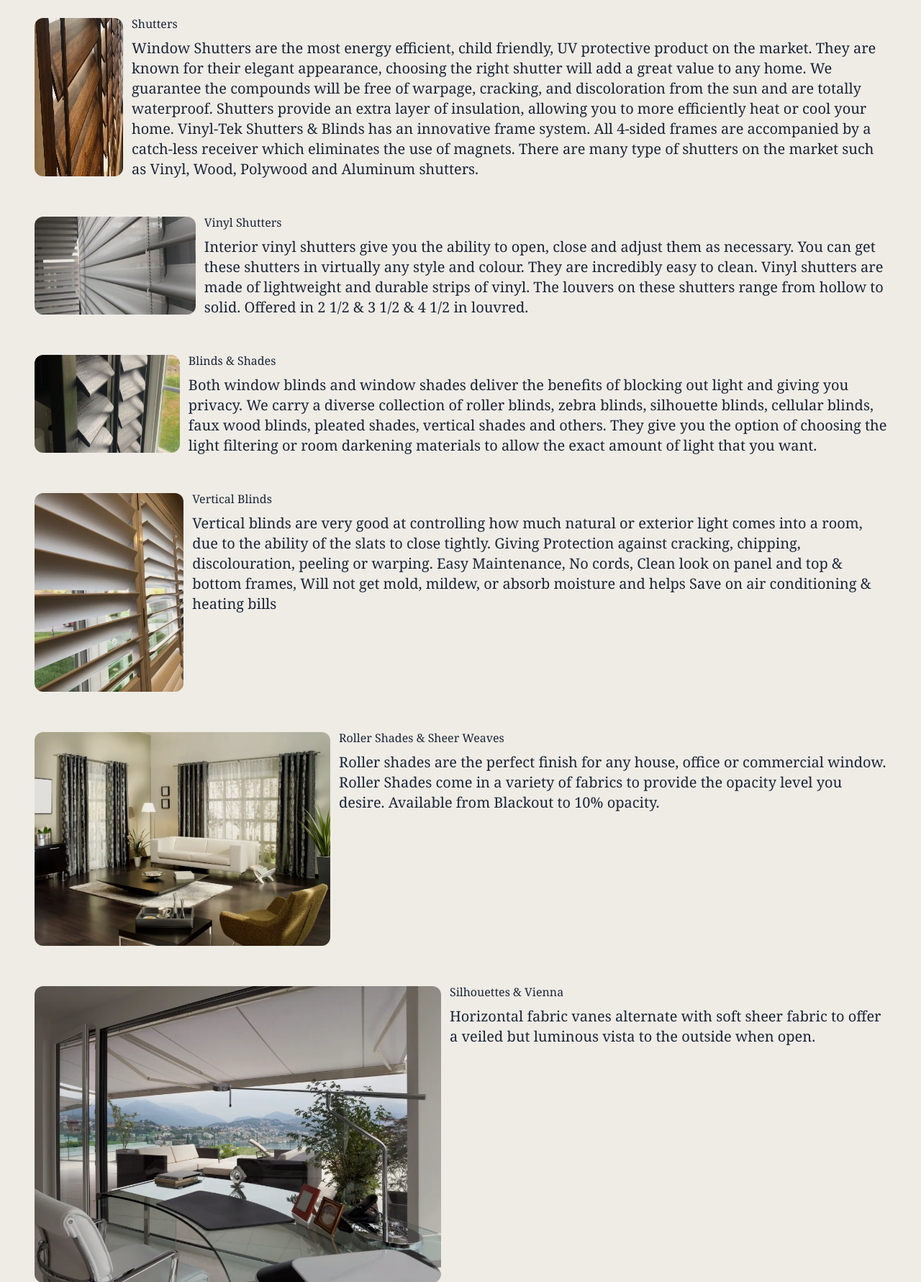
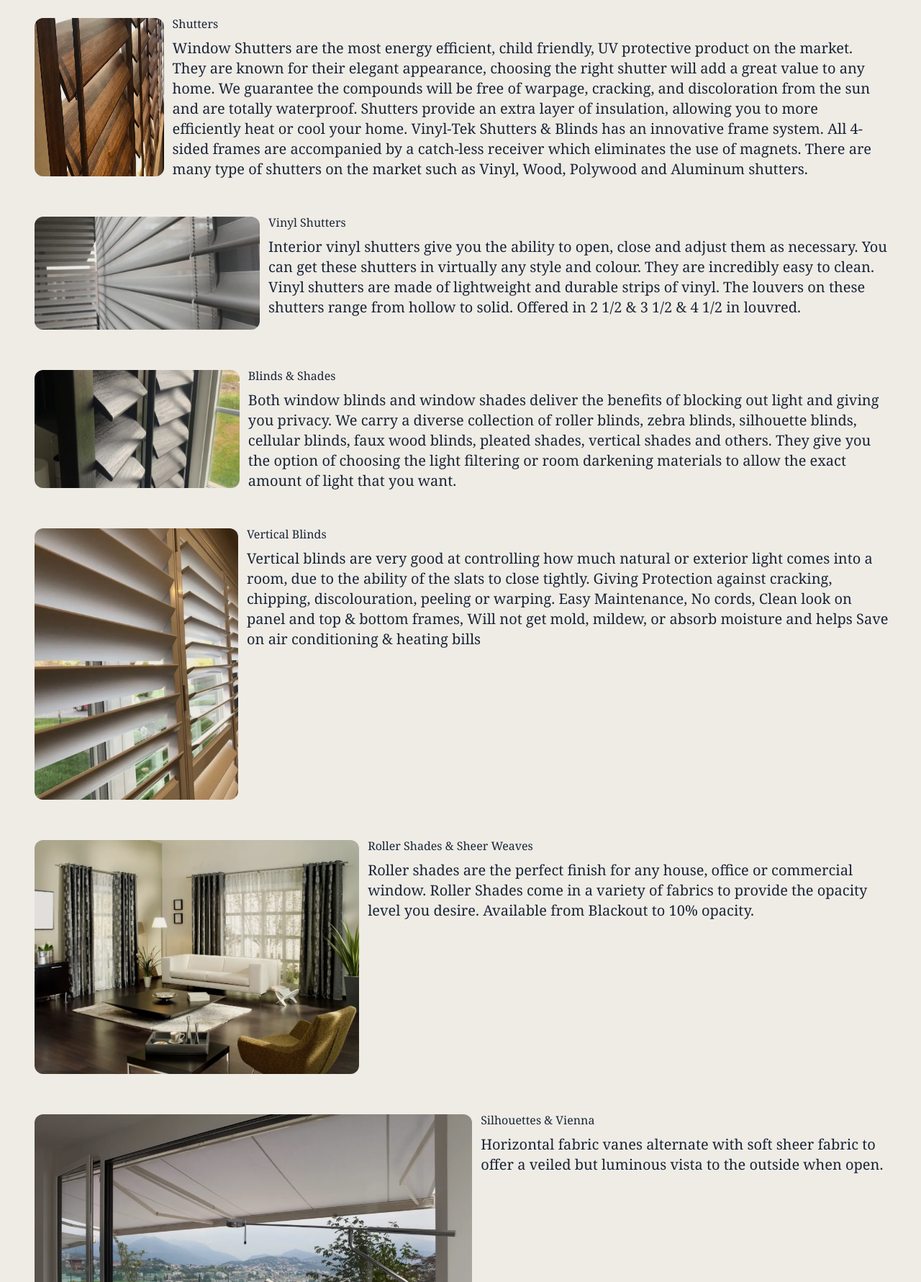
Before and after one commit to Donnie8GO/Laxsen-Website, a website: page Products.html in a window 1280 px wide. Shown: the part 159-1940 px from the top of the page at 72% size. Drawn offline with Linux system fonts and the light colour scheme.

Commit message:
image pls fix yes

```diff
--- a/Products.html
+++ b/Products.html
@@ -28,7 +28,7 @@
         <div class="text-center justify-center p-5 ml-10 mr-10">
             <h1 class="text-4xl text-[#1A2536] p-5">- Our Products -</h1>
             <div class="p-5 flex flex-row">
-                <div class="h-48 w-72 shrink-0 p-2 overflow-hidden">
+                <div class="h-48 w-full shrink-0 p-2 overflow-hidden">
                     <img src="./src/assets/blinds1.webp" class="h-full w-full object-cover rounded-xl mix-blend-multiply">
                 </div>
                 <div class="text-left justify-start">
@@ -37,7 +37,7 @@
                 </div>
             </div>
             <div class="p-5 flex flex-row">
-                <div class="h-48 w-72 shrink-0 p-2 overflow-hidden">
+                <div class="h-48 w-full shrink-0 p-2 overflow-hidden">
                     <img src="./src/assets/blinds2.webp" class="h-full w-full object-cover rounded-xl mix-blend-multiply">
                 </div>
                 <div class="text-left justify-start">
@@ -46,7 +46,7 @@
                 </div>
             </div>
             <div class="p-5 flex flex-row">
-                <div class="h-48 w-72 shrink-0 p-2 overflow-hidden">
+                <div class="h-48 w-full shrink-0 p-2 overflow-hidden">
                     <img src="./src/assets/blinds3.webp" class="h-full w-full object-cover rounded-xl mix-blend-multiply">
                 </div>
                 <div class="text-left justify-start">
@@ -55,7 +55,7 @@
                 </div>
             </div>
             <div class="p-5 flex flex-row">
-                <div class="h-48 w-72 shrink-0 p-2 overflow-hidden">
+                <div class="h-48 w-full shrink-0 p-2 overflow-hidden">
                     <img src="./src/assets/blinds4.webp" class="h-full w-full object-cover rounded-xl mix-blend-multiply">
                 </div>
                 <div class="text-left justify-start">
@@ -65,7 +65,7 @@
                 </div>
             </div>
             <div class="p-5 flex flex-row">
-                <div class="h-48 w-72 shrink-0 p-2 overflow-hidden">
+                <div class="h-48 w-full shrink-0 p-2 overflow-hidden">
                     <img src="./src/assets/blinds5.webp" class="h-full w-full object-cover rounded-xl mix-blend-multiply">
                 </div>
                 <div class="text-left justify-start">
@@ -74,7 +74,7 @@
                 </div>
             </div>
             <div class="p-5 flex flex-row">
-                <div class="h-48 w-72 shrink-0 p-2 overflow-hidden">
+                <div class="h-48 w-full shrink-0 p-2 overflow-hidden">
                     <img src="./src/assets/blinds6.webp" class="h-full w-full object-cover rounded-xl mix-blend-multiply">
                 </div>
                 <div class="text-left justify-start">
@@ -83,7 +83,7 @@
                 </div>
             </div>
             <div class="p-5 flex flex-row">
-                <div class="h-48 w-72 shrink-0 p-2 overflow-hidden">
+                <div class="h-48 w-full shrink-0 p-2 overflow-hidden">
                     <img src="./src/assets/blinds7.webp" class="h-full w-full object-cover rounded-xl mix-blend-multiply">
                 </div>
                 <div class="text-left justify-start">
```
